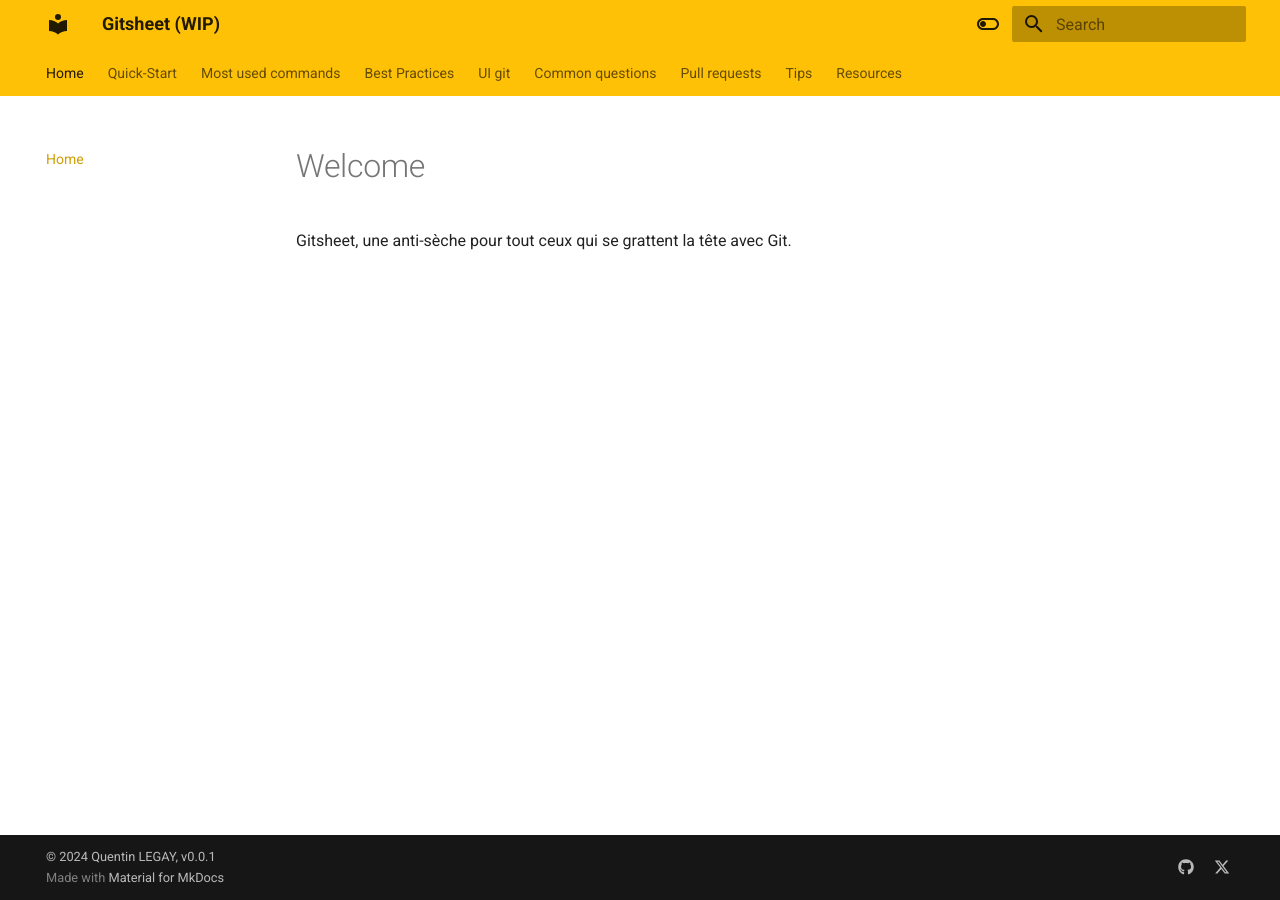
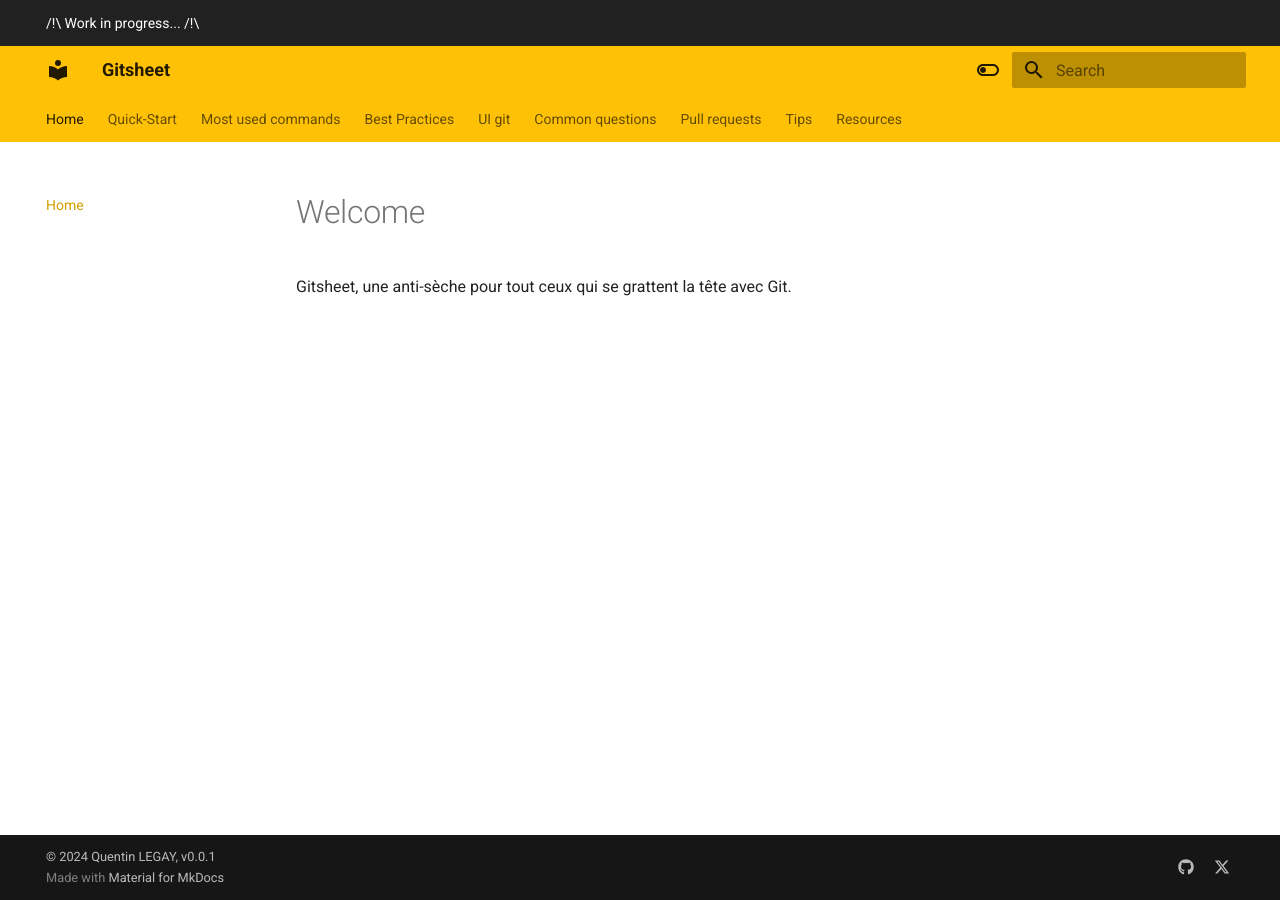
Before and after one commit to quentinlegay/gitsheet, an MkDocs documentation site: the page built from docs/index.md, in a window 1280 px wide. Built offline with MkDocs 1.6.1 and Material for MkDocs 9.7.7, drawn with Linux system fonts in a browser that asks for light colours.

Commit message:
announcement banner Work in progress...

```diff
--- a/mkdocs.yml
+++ b/mkdocs.yml
@@ -1,6 +1,7 @@
-site_name: Gitsheet (WIP)
+site_name: Gitsheet
 theme:
   name: material
+  custom_dir: overrides
   features:
     - navigation.tabs
     - navigation.sections
@@ -27,17 +28,17 @@ theme:
 markdown_extensions:
   - attr_list
   - md_in_html
-  - pymdownx.superfences:
-      custom_fences:
-        - name: mermaid
-          class: mermaid
-          format: !!python/name:pymdownx.superfences.fence_code_format
-  - pymdownx.tabbed:
-      alternate_style: true
-      combine_header_slug: true
-      slugify: !!python/object/apply:pymdownx.slugs.slugify
-        kwds:
-          case: lower
+  # - pymdownx.superfences:
+  #     custom_fences:
+  #       - name: mermaid
+  #         class: mermaid
+  #         format: !!python/name:pymdownx.superfences.fence_code_format
+  # - pymdownx.tabbed:
+  #     alternate_style: true
+  #     combine_header_slug: true
+  #     slugify: !!python/object/apply:pymdownx.slugs.slugify
+  #       kwds:
+  #         case: lower
 # extra:
 #   alternate:
 #     - name: Français
--- /dev/null
+++ b/overrides/main.html
@@ -0,0 +1,4 @@
+{% extends "base.html" %}
+{% block announce %}
+/!\ Work in progress... /!\
+{% endblock %}
```
